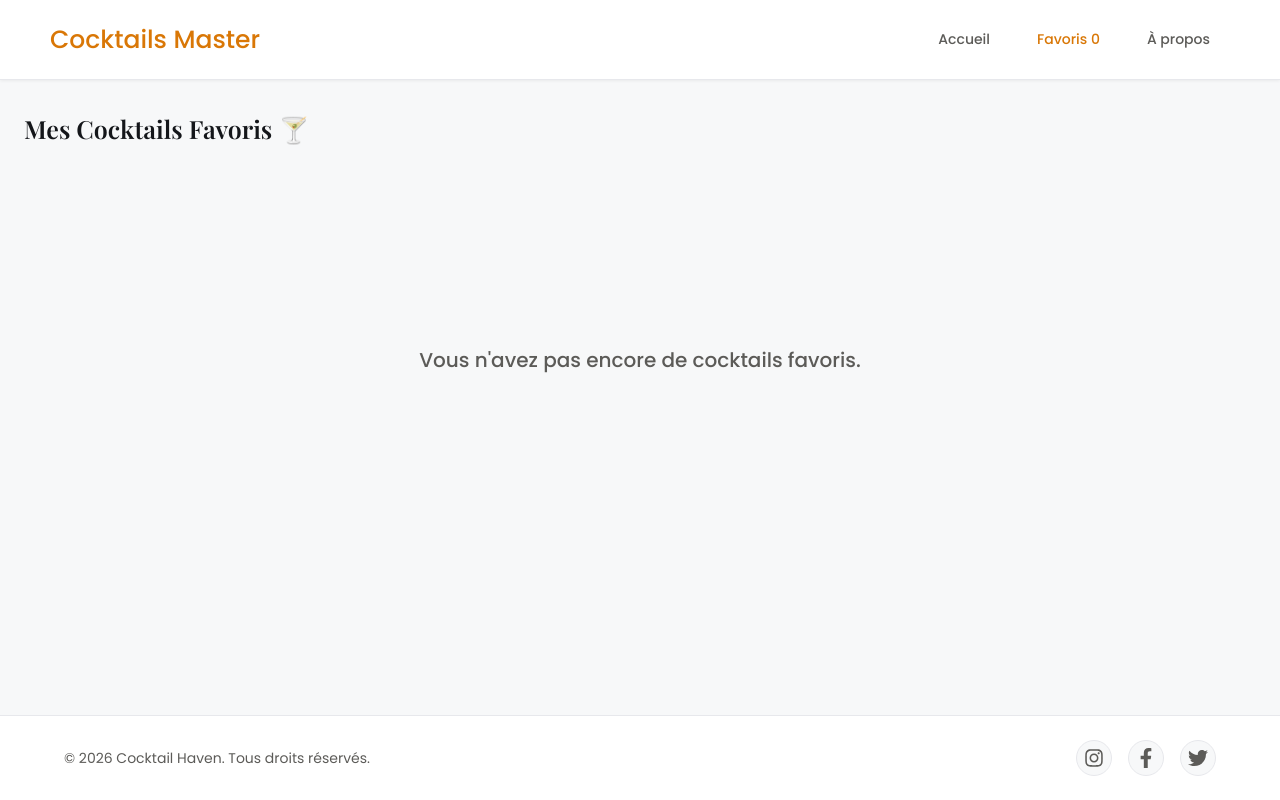
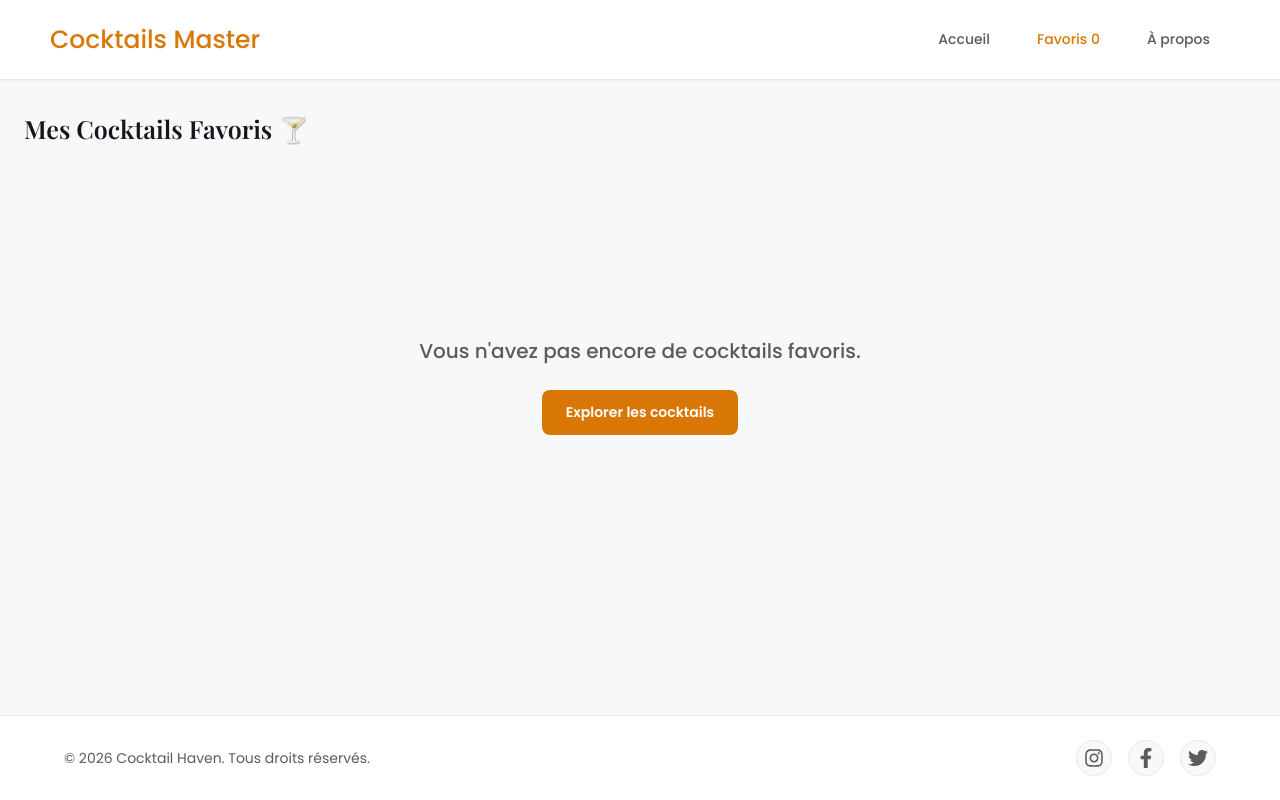
Before and after one commit to vectokse/react-mini-projects, a React (Vite) app in the folder apps/03-cocktails-master/: page /react-mini-projects/cocktails-master/favorites in a window 1280 px wide. Built offline with nearby package versions, Linux system fonts and the light colour scheme.

Commit message:
♻️ cocktails-master > create reusable StateMessage component

```diff
--- a/apps/03-cocktails-master/src/components/pages/CocktailDetailsPage/CocktailDetailsPage.tsx
+++ b/apps/03-cocktails-master/src/components/pages/CocktailDetailsPage/CocktailDetailsPage.tsx
@@ -1,4 +1,4 @@
-import { useParams, Link } from "react-router";
+import { Link, useNavigate, useParams } from "react-router";
 import styled from "styled-components";
 import theme from "../../../theme/theme";
 import { IoIosArrowBack } from "react-icons/io";
@@ -8,19 +8,37 @@ import { BadgeCocktail } from "./BadgeCocktail";
 import { FaHeart, FaRegHeart } from "react-icons/fa";
 import useFavorite from "../../../context/FavoritesContext";
 import { IconBtn } from "../../reusable-ui/IconBtn";
+import StateMessage from "../../reusable-ui/StateMessage";
 
 export default function CocktailDetailsPage() {
   const { id } = useParams<{ id: string }>();
   const { cocktail, isLoading, error } = useCocktailDetail(id);
 
   const { toggleFavorite, isFavorites } = useFavorite();
+  const navigate = useNavigate();
 
   if (isLoading) {
-    return <LoadingCocktail />;
+    return <StateMessage message="Chargement de la recette..." />;
   }
 
-  if (error || !cocktail) {
-    return <ErrorCocktail error={error} />;
+  if (error) {
+    return (
+      <StateMessage
+        message={error}
+        actionLabel="Retour à l'accueil"
+        onActionClick={() => navigate("/")}
+      />
+    );
+  }
+
+  if (!cocktail) {
+    return (
+      <StateMessage
+        message="🍸 Oups ! Ce cocktail est introuvable."
+        actionLabel="Retour à l'accueil"
+        onActionClick={() => navigate("/")}
+      />
+    );
   }
 
   const isFav = isFavorites(cocktail.id);
@@ -185,50 +203,3 @@ const CocktailDetailsStyled = styled.div`
     }
   }
 `;
-
-function LoadingCocktail() {
-  return <CenterWrapper>Chargement de la recette...</CenterWrapper>;
-}
-
-interface ErrorCocktailProps {
-  error?: string | null;
-}
-
-function ErrorCocktail({ error }: ErrorCocktailProps) {
-  return (
-    <CenterWrapper>
-      <h2>Oups ! {error || "Ce cocktail n'existe pas 🍸"}</h2>
-      <Link to="/" className="back-link">
-        Retour à l'accueil
-      </Link>
-    </CenterWrapper>
-  );
-}
-
-const CenterWrapper = styled.div`
-  display: flex;
-  flex-direction: column;
-  justify-content: center;
-  align-items: center;
-  height: 60vh;
-  gap: 1rem;
-  font-family: ${theme.font.family.primary};
-  color: ${theme.colors.textSecondary};
-  font-size: ${theme.font.size.md};
-  text-align: center;
-
-  h2 {
-    font-family: ${theme.font.family.heading};
-    color: ${theme.colors.textPrimary};
-  }
-
-  .back-link {
-    color: ${theme.colors.accent};
-    font-weight: ${theme.font.weight.semibold};
-    text-decoration: none;
-
-    &:hover {
-      text-decoration: underline;
-    }
-  }
-`;
--- a/apps/03-cocktails-master/src/components/pages/FavoritesPage/FavoritesPage.tsx
+++ b/apps/03-cocktails-master/src/components/pages/FavoritesPage/FavoritesPage.tsx
@@ -1,23 +1,40 @@
 import { FaHeart, FaRegHeart } from "react-icons/fa";
 import styled from "styled-components";
 import CocktailCard from "../../reusable-ui/CocktailCard";
+import StateMessage from "../../reusable-ui/StateMessage";
 import useFavorite from "../../../context/FavoritesContext";
 import { theme } from "../../../theme/theme";
+import { useNavigate } from "react-router";
 
 export default function FavoritesPage() {
   const { favorites, loading, isFavorites, toggleFavorite, errorMsg } =
     useFavorite();
 
+  const navigate = useNavigate();
+
   if (loading) {
-    return <StateGrid message="Chargment..." />;
+    <StateMessage message="Chargement de vos favoris..." />;
   }
 
   if (errorMsg) {
-    return <StateGrid message={errorMsg} />;
+    <StateMessage
+      message={errorMsg}
+      actionLabel="Réessayer"
+      onActionClick={() => window.location.reload()}
+    />;
   }
 
   if (favorites.length === 0) {
-    return <StateGrid message="Vous n'avez pas encore de cocktails favoris." />;
+    return (
+      <FavoritesPageStyled>
+        <h1 className="page-title">Mes Cocktails Favoris 🍸</h1>
+        <StateMessage
+          message="Vous n'avez pas encore de cocktails favoris."
+          actionLabel="Explorer les cocktails"
+          onActionClick={() => navigate("/")}
+        />
+      </FavoritesPageStyled>
+    );
   }
 
   return (
@@ -37,21 +54,6 @@ export default function FavoritesPage() {
             onActionClick={() => toggleFavorite(cocktail)}
           />
         ))}
-      </div>
-    </FavoritesPageStyled>
-  );
-}
-
-interface StateGridProps {
-  message: string;
-}
-
-function StateGrid({ message }: StateGridProps) {
-  return (
-    <FavoritesPageStyled>
-      <h1 className="page-title">Mes Cocktails Favoris 🍸</h1>
-      <div className="empty-container">
-        <p>{message}</p>
       </div>
     </FavoritesPageStyled>
   );
--- a/apps/03-cocktails-master/src/components/pages/HomePage/CatalogSection/CatalogResult.tsx
+++ b/apps/03-cocktails-master/src/components/pages/HomePage/CatalogSection/CatalogResult.tsx
@@ -1,6 +1,7 @@
 import type { Cocktail } from "../../../../types/cocktail.types";
 import CocktailCard from "../../../reusable-ui/CocktailCard";
 import CardSkeleton from "../../../reusable-ui/CardSkeleton";
+import StateMessage from "../../../reusable-ui/StateMessage";
 import styled from "styled-components";
 import theme from "../../../../theme/theme";
 import LoadMore from "./LoadMore";
@@ -33,12 +34,18 @@ export default function CatalogResult({
   }
 
   if (errorMsg) {
-    return <EmptyGrid message={errorMsg} />;
+    return (
+      <StateMessage
+        message={errorMsg}
+        actionLabel="Réessayer"
+        onActionClick={() => window.location.reload()}
+      />
+    );
   }
 
   if (!isLoading && cocktails.length === 0) {
     return (
-      <EmptyGrid message="🍸 Oups ! Aucun cocktail ne correspond à votre recherche." />
+      <StateMessage message="🍸 Oups ! Aucun cocktail ne correspond à votre recherche." />
     );
   }
 
@@ -113,39 +120,3 @@ const LoadingGridStyled = styled.div`
     gap: 2rem;
   }
 `;
-
-interface EmptyGridProps {
-  message: string;
-}
-
-function EmptyGrid({ message }: EmptyGridProps) {
-  return (
-    <EmptyGridStyled>
-      <p>{message}</p>
-    </EmptyGridStyled>
-  );
-}
-const EmptyGridStyled = styled.div`
-  display: flex;
-  flex-direction: column;
-  align-items: center;
-  height: 500px;
-  padding: 60px 1.5rem;
-  margin: 0 auto;
-  text-align: center;
-
-  ${theme.device.tablet} {
-    height: 350px;
-  }
-
-  border-radius: ${theme.radius.md};
-  color: ${theme.colors.textSecondary};
-  font-size: ${theme.font.size.md};
-  font-family: ${theme.font.family.primary};
-  max-width: 500px;
-
-  .empty-result p {
-    margin: 0;
-    font-weight: ${theme.font.weight.medium};
-  }
-`;
--- /dev/null
+++ b/apps/03-cocktails-master/src/components/reusable-ui/StateMessage.tsx
@@ -0,0 +1,69 @@
+// src/components/reusable-ui/StateMessage.tsx
+import styled from "styled-components";
+import theme from "../../theme/theme";
+
+interface StateMessageProps {
+  message: string;
+  actionLabel?: string;
+  onActionClick?: () => void;
+}
+
+export default function StateMessage({
+  message,
+  actionLabel,
+  onActionClick,
+}: StateMessageProps) {
+  return (
+    <StateMessageStyled>
+      <p>{message}</p>
+      {actionLabel && onActionClick && (
+        <button className="action-btn" onClick={onActionClick}>
+          {actionLabel}
+        </button>
+      )}
+    </StateMessageStyled>
+  );
+}
+
+const StateMessageStyled = styled.div`
+  display: flex;
+  flex-direction: column;
+  align-items: center;
+  justify-content: center;
+  height: 400px;
+  padding: 60px 1.5rem;
+  margin: 0 auto;
+  text-align: center;
+  border-radius: ${theme.radius.md};
+  color: ${theme.colors.textSecondary};
+  font-size: ${theme.font.size.md};
+  font-family: ${theme.font.family.primary};
+  max-width: 500px;
+  gap: 1.5rem;
+
+  ${theme.device.tablet} {
+    height: 300px;
+  }
+
+  p {
+    margin: 0;
+    font-weight: ${theme.font.weight.medium};
+  }
+
+  .action-btn {
+    background: ${theme.colors.accent};
+    color: ${theme.colors.surface};
+    border: none;
+    border-radius: ${theme.radius.sm};
+    padding: 0.75rem 1.5rem;
+    font-family: ${theme.font.family.primary};
+    font-size: ${theme.font.size.sm};
+    font-weight: ${theme.font.weight.semibold};
+    cursor: pointer;
+    transition: opacity 0.2s ease;
+
+    &:hover {
+      opacity: 0.9;
+    }
+  }
+`;
```
